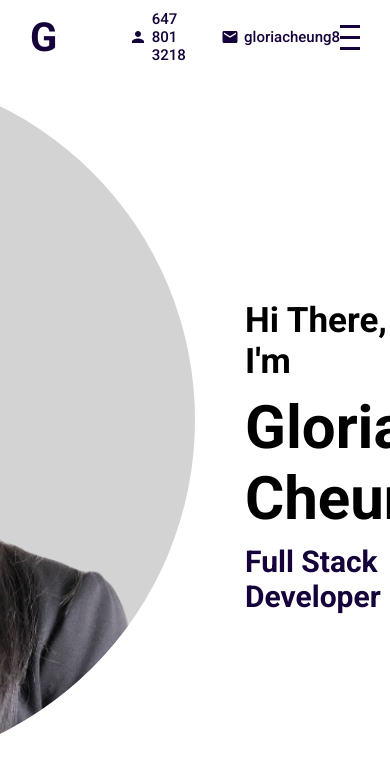
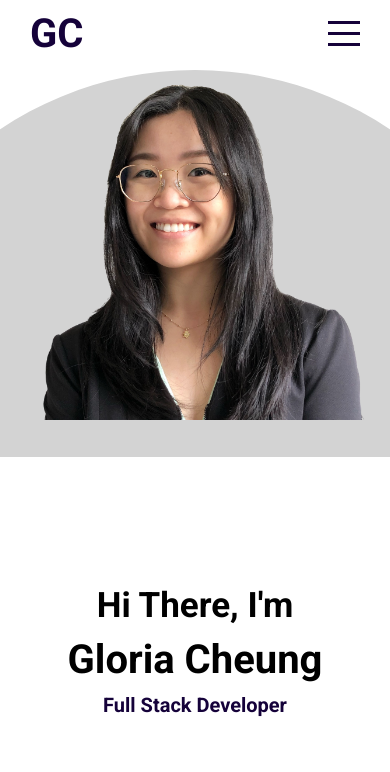
Before and after one commit to gloria-cheung/portfolio, a React (Create React App) app: page / in a window 390 px wide. Shown: the top 772 px of the page. Built offline with nearby package versions, Linux system fonts and the light colour scheme.

Commit message:
import media query for responsive design and update sizing

```diff
--- a/src/components/contact/Contact.scss
+++ b/src/components/contact/Contact.scss
@@ -1,6 +1,12 @@
+@import "../../global.scss";
+
 .contact {
   background-color: white;
   display: flex;
+
+  @include mobile {
+    flex-direction: column;
+  }
 
   .left {
     flex: 1;
@@ -34,12 +40,22 @@
         width: 300px;
         height: 30px;
         font-size: 14px;
+
+        @include mobile {
+          width: 200px;
+          height: 20px;
+        }
       }
 
       textarea {
         width: 300px;
         height: 200px;
         font-size: 14px;
+
+        @include mobile {
+          width: 200px;
+          height: 100px;
+        }
       }
 
       button {
--- a/src/components/intro/Intro.scss
+++ b/src/components/intro/Intro.scss
@@ -3,6 +3,11 @@
 .intro {
   background-color: white;
   display: flex;
+
+  @include mobile{
+    flex-direction: column;
+    align-items: center;
+  }
 
   .left {
     flex: 0.5;
@@ -18,8 +23,16 @@
       align-items: flex-end;
       float: right;
 
+      @include mobile {
+        align-items: flex-start;
+      }
+
       img {
-        width: 90%;
+        height: 90%;
+
+        @include mobile {
+          height: 50%;
+        }
       }
     }
   }
@@ -36,9 +49,18 @@
       flex-direction: column;
       justify-content: center;
 
+      @include mobile {
+        padding-left: 0;
+        align-items: center;
+      }
+
       h1 {
         font-size: 60px;
         margin: 10px 0;
+
+        @include mobile {
+          font-size: 40px;
+        }
       }
 
       h2 {
@@ -48,6 +70,10 @@
       h3 {
         font-size: 30px;
         color: $mainColor;
+
+        @include mobile {
+          font-size: 20px;
+        }
       }
     }
 
--- a/src/components/portfolio/Portfolio.scss
+++ b/src/components/portfolio/Portfolio.scss
@@ -8,6 +8,10 @@
 
   h1 {
     font-size: 50px;
+
+    @include mobile {
+      font-size: 20px;
+    }
   }
 
   ul {
@@ -15,6 +19,12 @@
     padding: 0;
     list-style: none;
     display: flex;
+
+    @include mobile {
+      flex-wrap: wrap;
+      justify-content: center;
+      margin: 0;
+    }
   }
 
   .container {
@@ -23,6 +33,10 @@
     align-items: center;
     justify-content: center;
     flex-wrap: wrap;
+
+    @include mobile {
+      width: 100%;
+    }
 
     .item {
       width: 220px;
@@ -37,6 +51,11 @@
       position: relative;
       transition: all 0.5s ease;
       cursor: pointer;
+
+      @include mobile {
+        width: 130px;
+        height: 100px;
+      }
 
       h3 {
         position: absolute;
--- a/src/components/portfolioList/PortfolioList.scss
+++ b/src/components/portfolioList/PortfolioList.scss
@@ -7,6 +7,10 @@
   border-radius: 10px;
   cursor: pointer;
 
+  @include mobile {
+    margin-right: 20px;
+  }
+
   &.active {
     background-color: $mainColor;
     color: white;
--- a/src/components/topbar/Topbar.scss
+++ b/src/components/topbar/Topbar.scss
@@ -32,6 +32,10 @@
         display: flex;
         align-items: center;
         margin-left: 30px;
+
+        @include mobile {
+          display: none
+        }
 
         .icon {
           font-size: 18px;
--- a/src/components/works/Works.scss
+++ b/src/components/works/Works.scss
@@ -1,3 +1,5 @@
+@import "../../global.scss";
+
 .works {
   background-color: crimson;
   display: flex;
@@ -9,6 +11,10 @@
     height: 50px;
     position: absolute;
     cursor: pointer;
+
+    @include mobile {
+      display: none;
+    }
 
     &.left {
       left: 100px;
@@ -26,6 +32,12 @@
     left: 0;
     transition: all 1s ease-out;
 
+    @include mobile {
+      height: 100vh;
+      flex-direction: column;
+      justify-content: center;
+    }
+
     .container {
       width: 100vw;
       display: flex;
@@ -40,6 +52,12 @@
         display: flex;
         align-items: center;
         justify-content: center;
+
+        @include mobile {
+          width: 90%;
+          height: 180px;
+          margin: 5px 0;
+        }
 
         .left {
           flex: 4;
```
